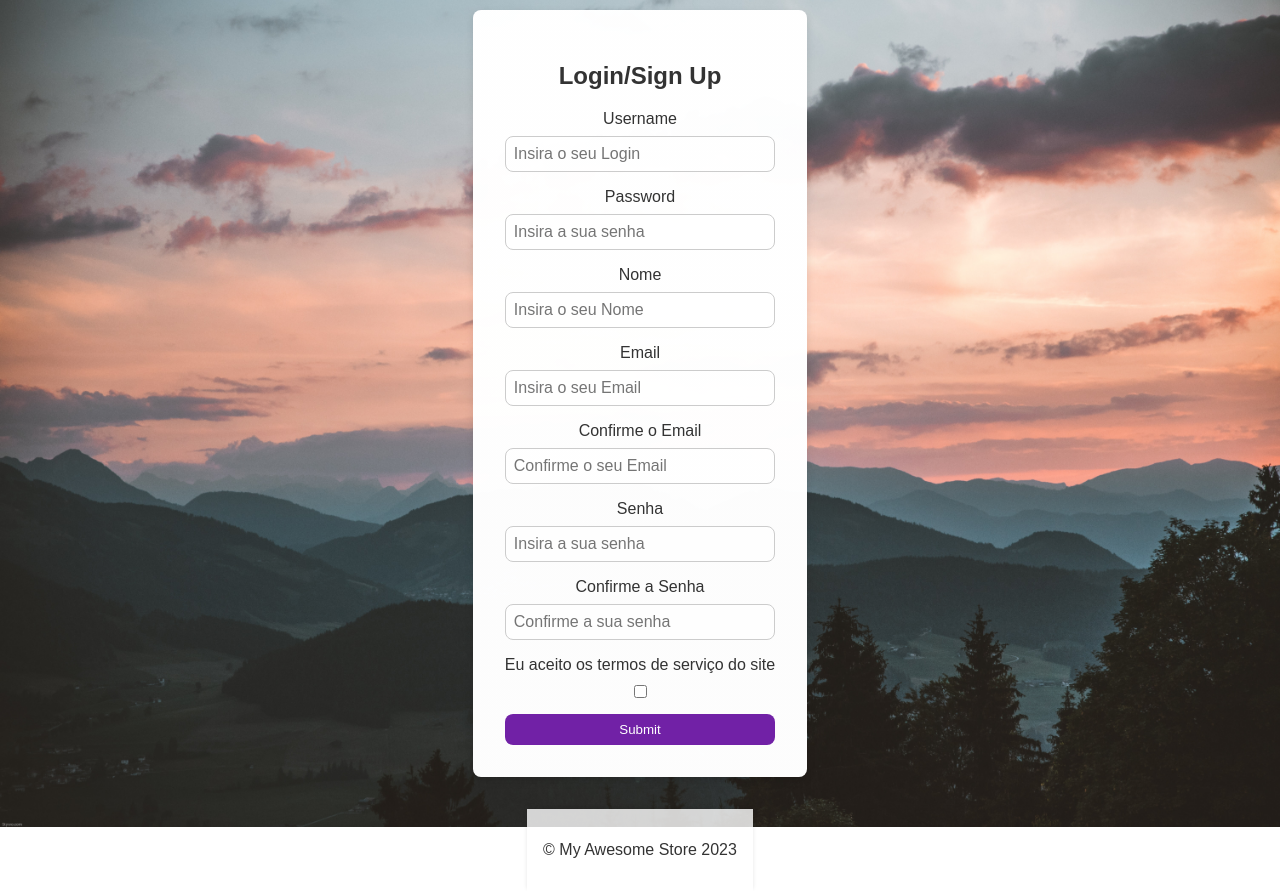
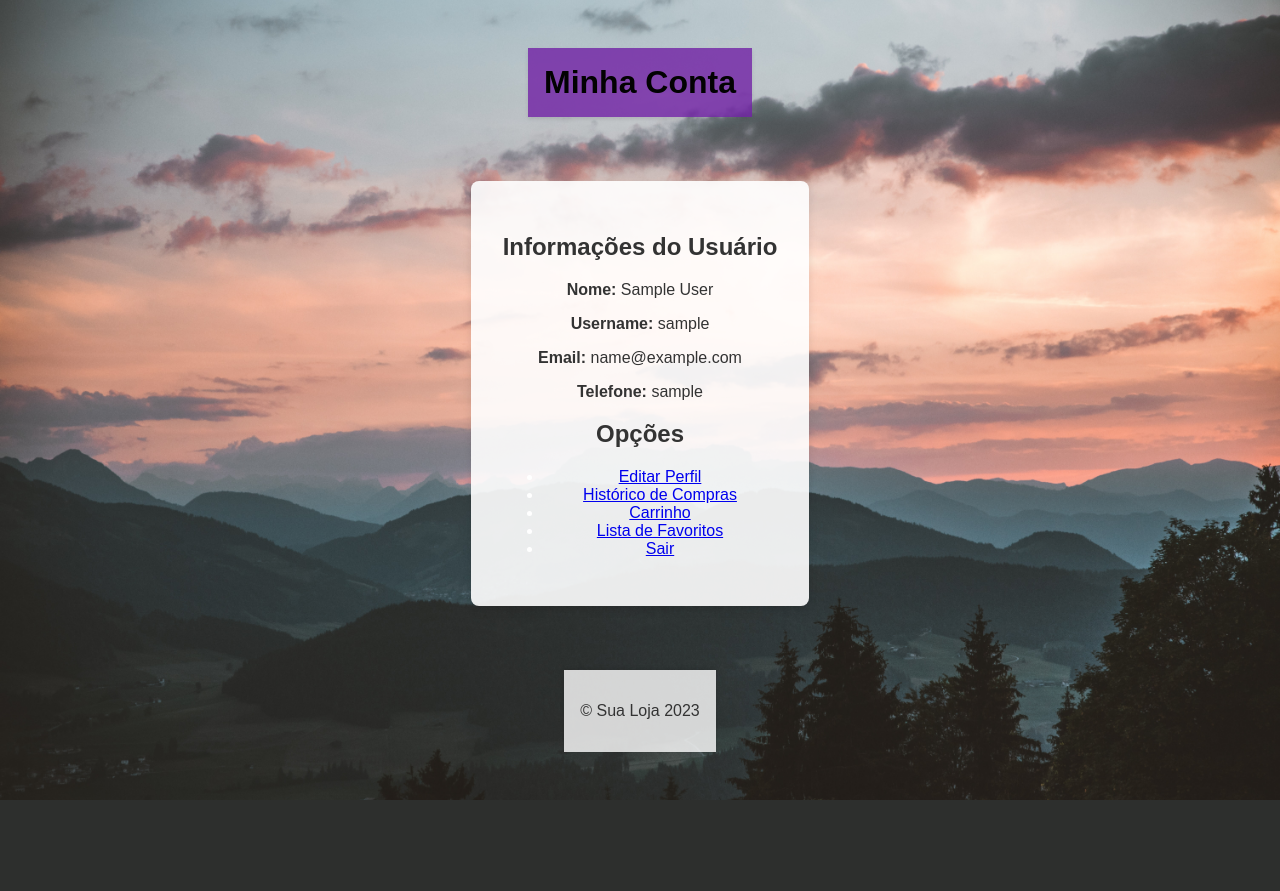
Before and after one commit to ronaldosegundojr/e_commerce_generico, a Flask app: page /account in a window 1280 px wide. After the commit the page ends 800 px from the top, so only its background shows below. Run offline with Flask 2, Linux system fonts and the light colour scheme; the visitor is signed in with stand-in values (Sample User, id 1); data comes from the database, SQL or seed files in the repository.

Commit message:
Fiz uma caralhada de coisa, tá ficando top
Fiz uma caralhada de coisa, tá ficando top

```diff
--- a/app.py
+++ b/app.py
@@ -40,14 +40,12 @@ class User(db.Model):
     cellphone = db.Column(db.String(20), nullable=False)
 
 # Criando as rotas
+# Pagina inicial
 @app.route('/')
 def index():
-    return render_template('index.html', logged_in=session.get('logged_in'))
-
-@app.route('/products')
-def products():
+    # Busque todos os produtos no banco de dados
     products = Product.query.all()
-    return render_template('products/products.html', products=products)
+    return render_template('index.html', products=products, logged_in=session.get('logged_in'))
 
 @app.route('/report')
 def report():
@@ -60,10 +58,13 @@ app.secret_key = 'A0293JF0A20FKAS'
 # Rota de conta
 @app.route('/account')
 def account():
-    if session.get('logged_in'):
-        user_id = session.get('user_id')
+    if is_logged_in():
+        user_id = session['user_id']
         user = User.query.get(user_id)
-        return render_template('account/account.html', user=user)
+        if user.user_privileges == 1:
+            return render_template('/account/auth/admin.html', user=user)
+        else:
+            return render_template('/account/auth/user.html', user=user)
     else:
         return redirect(url_for('login'))
 
@@ -87,25 +88,51 @@ def login():
             session['logged_in'] = True
             session['user_id'] = user.id  # Armazena o ID do usuário na sessão
             flash('Login bem-sucedido!', 'success')  # Exibe uma mensagem de sucesso
-            return redirect(url_for('account'))
+
+            if user.user_privileges == 1:
+                # O usuário é um administrador, redirecionar para /admin
+                return redirect(url_for('admin'))
+            else:
+                # O usuário não é um administrador, redirecionar para /account
+                return redirect(url_for('account'))
         else:
             flash('Credenciais incorretas. Tente novamente.', 'danger')  # Exibe uma mensagem de erro
             return redirect(url_for('login'))
 
     return render_template('account/auth/login.html')
 
-#### teste nova rota ########
+#### Rotas de ADMIN ########
+# Função para verificar se o usuário está logado
+def is_logged_in():
+    return 'user_id' in session
+
 # Rota de administração
 @app.route('/admin')
 def admin():
-    #users = User.query.all()
-    #products = Product.query.all()
-    return render_template('/account/auth/admin.html') # remover o ")#" quando configurar o banco de dados ,users=users, products=products)
+    if is_logged_in():
+        user_id = session['user_id']
+        user = User.query.get(user_id)
+        if user.user_privileges == 1:
+            # O usuário é um administrador, renderizar a página de admin
+            users = User.query.all()
+            products = Product.query.all()
+            return render_template('/account/auth/admin.html', users=users, products=products)
+    # Se não for um administrador ou não estiver logado, redirecionar para /login
+    return redirect(url_for('login'))
+
+
 
 # Rota para criar um novo usuário
 @app.route('/create_user', methods=['POST'])
 def create_user():
-    user = User(user=request.form['user'], password=request.form['password'], type=request.form['type'])
+    user_privileges = request.form['user_privileges']
+    name = request.form['name']
+    username = request.form['username']
+    email = request.form['email']
+    password = request.form['password']
+    cellphone = request.form['cellphone']
+
+    user = User(user_privileges=user_privileges, name=name, username=username, email=email, password=password, cellphone=cellphone)
     db.session.add(user)
     db.session.commit()
     return redirect('/admin')
@@ -114,9 +141,21 @@ def create_user():
 @app.route('/edit_user/<int:user_id>', methods=['POST'])
 def edit_user(user_id):
     user = User.query.get_or_404(user_id)
-    user.user = request.form['user']
-    user.password = request.form['password']
-    user.type = request.form['type']
+
+    user_privileges = request.form['user_privileges']
+    name = request.form['name']
+    username = request.form['username']
+    email = request.form['email']
+    password = request.form['password']
+    cellphone = request.form['cellphone']
+
+    user.user_privileges = user_privileges
+    user.name = name
+    user.username = username
+    user.email = email
+    user.password = password
+    user.cellphone = cellphone
+
     db.session.commit()
     return redirect('/admin')
 
@@ -128,10 +167,34 @@ def delete_user(user_id):
     db.session.commit()
     return redirect('/admin')
 
+# Rota para visualizar todos os usuários
+@app.route('/view_users')
+def view_users():
+    users = User.query.all()
+    return render_template('/account/auth/view_users.html', users=users)
+
+
+######### Rotas de Produtos #########
+
+# Rota para listar todos os produtos
+@app.route('/products')
+def products():
+    products = Product.query.all()
+    return render_template('products/products.html', products=products)
+
 # Rota para criar um novo produto
 @app.route('/create_product', methods=['POST'])
 def create_product():
-    product = Product(name=request.form['name'], price=request.form['price'], description=request.form['description'])
+    product_id = request.form['product_id']
+    product_name = request.form['product_name']
+    description = request.form['description']
+    product_img = request.form['product_img']
+    price = request.form['price']
+    discount = request.form['discount']
+    product_date = request.form['product_date']
+    quantity = request.form['quantity']
+
+    product = Product(product_id=product_id, product_name=product_name, description=description, product_img=product_img, price=price, discount=discount, product_date=product_date, quantity=quantity)
     db.session.add(product)
     db.session.commit()
     return redirect('/admin')
@@ -140,9 +203,25 @@ def create_product():
 @app.route('/edit_product/<int:product_id>', methods=['POST'])
 def edit_product(product_id):
     product = Product.query.get_or_404(product_id)
-    product.name = request.form['name']
-    product.price = request.form['price']
-    product.description = request.form['description']
+
+    product_id = request.form['product_id']
+    product_name = request.form['product_name']
+    description = request.form['description']
+    product_img = request.form['product_img']
+    price = request.form['price']
+    discount = request.form['discount']
+    product_date = request.form['product_date']
+    quantity = request.form['quantity']
+
+    product.product_id = product_id
+    product.product_name = product_name
+    product.description = description
+    product.product_img = product_img
+    product.price = price
+    product.discount = discount
+    product.product_date = product_date
+    product.quantity = quantity
+
     db.session.commit()
     return redirect('/admin')
 
@@ -154,6 +233,13 @@ def delete_product(product_id):
     db.session.commit()
     return redirect('/admin')
 
+# Rota para visualizar todos os produtos
+@app.route('/view_products')
+def view_products():
+    products = Product.query.all()
+    return render_template('products/view_products.html', products=products)
+
+
 # Executando o ambiente
 if __name__ == '__main__':
     app.run(debug=True)
--- a/static/css/account.css
+++ b/static/css/account.css
@@ -1,7 +1,7 @@
 /* CSS para a página account.html */
 
 body {
-    background-image: url("..//img/login-background.jpg");
+    background-image: url("../img/login-background.jpg");
     background-size: cover;
     background-position: center;
     background-repeat: no-repeat;
@@ -42,7 +42,6 @@ main {
 
 .content-container {
     background-color: rgba(255, 255, 255, 0.9);
-    background-image: linear-gradient(rgba(255, 255, 255, 0.9), rgba(255, 255, 255, 0.9));
     padding: 2rem;
     border-radius: 0.5rem;
     box-shadow: 0 4px 8px rgba(0, 0, 0, 0.1);
@@ -81,6 +80,7 @@ button {
     border-radius: 0.5rem;
     border: none;
     transition: background-color 0.3s ease-in-out;
+    cursor: pointer; /* Adicionei um estilo de cursor ao botão */
 }
 
 button:hover {
@@ -95,3 +95,12 @@ footer {
 }
 
 /* Estilo adicional pode ser adicionado aqui conforme necessário */
+
+/* Estilos específicos para a página de conta */
+.user-info, .order-history, .wishlist, .account-settings {
+    background-color: rgba(255, 255, 255, 0.9);
+    margin: 2rem 0;
+    padding: 2rem;
+    border-radius: 0.5rem;
+    box-shadow: 0 4px 8px rgba(0, 0, 0, 0.1);
+}
--- a/template/account/account.html
+++ b/template/account/account.html
@@ -3,42 +3,37 @@
 <head>
     <meta charset="UTF-8">
     <meta name="viewport" content="width=device-width, initial-scale=1.0">
-    <title>My Awesome Store - Login/Sign Up</title>
+    <title>Minha Conta - My Awesome Store</title>
     <link rel="stylesheet" href="../static/css/account.css">
 </head>
-<body class="dark">
+<body>
     <header>
-        <h1>My Awesome Store</h1>
+        <h1>Minha Conta</h1>
     </header>
-    <main>
-        <div class="content-container">
-            <h2>Login/Sign Up</h2>
-            <form action="">
-                <label for="username">Username</label>
-                <input type="text" id="username" name="username" placeholder="Insira o seu Login" required>
-                <label for="password">Password</label>
-                <input type="password" id="password" name="password" placeholder="Insira a sua senha" required>
 
-                <!-- Campos adicionados para registro -->
-                <label for="name">Nome</label>
-                <input type="text" id="name" name="name" placeholder="Insira o seu Nome" required>
-                <label for="email">Email</label>
-                <input type="email" id="email" name="email" placeholder="Insira o seu Email" required>
-                <label for="confirm_email">Confirme o Email</label>
-                <input type="email" id="confirm_email" name="confirm_email" placeholder="Confirme o seu Email" required>
-                <label for="password_register">Senha</label>
-                <input type="password" id="password_register" name="password_register" placeholder="Insira a sua senha" required>
-                <label for="confirm_password">Confirme a Senha</label>
-                <input type="password" id="confirm_password" name="confirm_password" placeholder="Confirme a sua senha" required>
-                <label for="accept_terms">Eu aceito os termos de serviço do site</label>
-                <input type="checkbox" id="accept_terms" name="accept_terms" required>
+    <section class="user-info">
+        <h2>Informações do Usuário</h2>
+        <p>Nome: {{ user.name }}</p>
+        <p>E-mail: {{ user.email }}</p>
+        <p>Número de Telefone: {{ user.cellphone }}</p>
+        <!-- Opções para atualizar informações -->
+    </section>
 
-                <button>Submit</button>
-            </form>
-        </div>
-    </main>
-    <footer>
-        <p>&copy; My Awesome Store 2023</p>
-    </footer>
+    <section class="order-history">
+        <h2>Histórico de Compras</h2>
+        <!-- Exibir histórico de compras -->
+    </section>
+
+    <section class="wishlist">
+        <h2>Lista de Desejos</h2>
+        <!-- Exibir lista de desejos -->
+    </section>
+
+    <section class="account-settings">
+        <h2>Configurações da Conta</h2>
+        <!-- Opções para alterar informações pessoais e senha -->
+    </section>
+
+    <a href="/logout">Logout</a>
 </body>
 </html>
--- /dev/null
+++ b/template/account/auth/user.html
@@ -0,0 +1,39 @@
+<!-- user.html -->
+<!DOCTYPE html>
+<html lang="pt-br">
+<head>
+    <meta charset="UTF-8">
+    <meta name="viewport" content="width=device-width, initial-scale=1.0">
+    <title>Minha Conta</title>
+    <!-- Seus cabeçalhos de estilo e scripts aqui -->
+    <link rel="stylesheet" href="../static/css/account.css">
+</head>
+<body>
+    <header>
+        <h1>Minha Conta</h1>
+    </header>
+    <main>
+        <div class="user-info">
+            <h2>Informações do Usuário</h2>
+            <p><strong>Nome:</strong> {{ user.name }}</p>
+            <p><strong>Username:</strong> {{ user.username }}</p>
+            <p><strong>Email:</strong> {{ user.email }}</p>
+            <p><strong>Telefone:</strong> {{ user.cellphone }}</p>
+            <!-- Adicione mais informações do usuário aqui -->
+
+            <h2>Opções</h2>
+            <ul>
+                <li><a href="/edit_profile">Editar Perfil</a></li>
+                <li><a href="/orders">Histórico de Compras</a></li>
+                <li><a href="/cart">Carrinho</a></li>
+                <li><a href="/wishlist">Lista de Favoritos</a></li>
+                <li><a href="/logout">Sair</a></li>
+            </ul>
+        </div>
+    </main>
+    <footer>
+        <p>&copy; Sua Loja 2023</p>
+    </footer>
+    <!-- Seus scripts JavaScript aqui -->
+</body>
+</html>
```
Also changed, not shown: cria_banco_de_dados.txt (+2 -11 lines), static/css/styles.css (+36 -5 lines), static/js/carousel.js (added, +29 -0 lines), template/account/auth/admin.html (+9 -9 lines), template/index.html (+15 -66 lines), template/products/products.html (+9 -7 lines), static/img/product1.jpeg (added), static/img/product2.jpeg (added), static/img/product3.jpg (added), static/img/product4.jpeg (added), static/img/product5.jpeg (added), static/img/product6.jpeg (added), static/img/varejo-fundo-opcao2.jpeg (added), static/img/varejo-fundo.jpeg (added).
